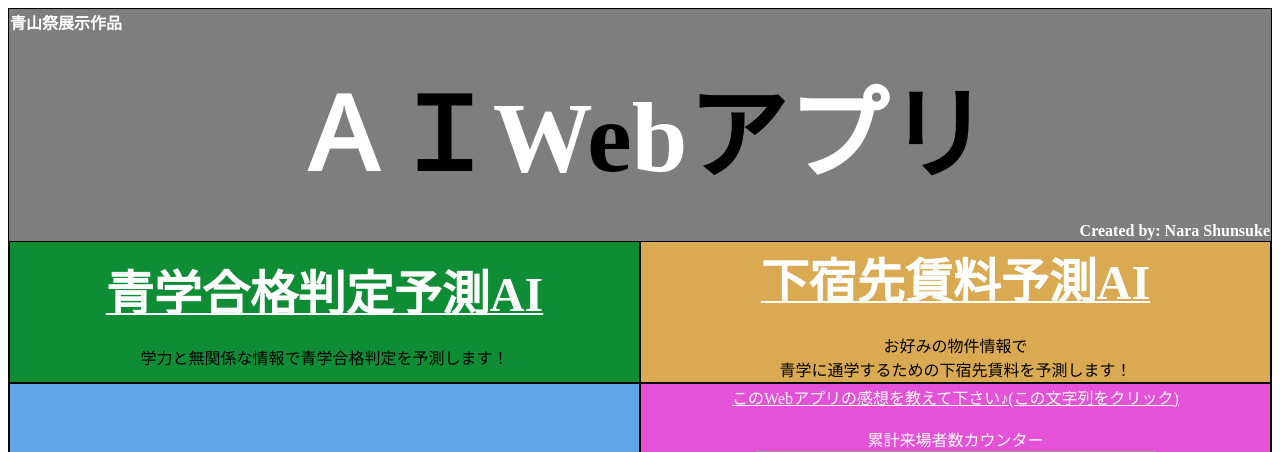
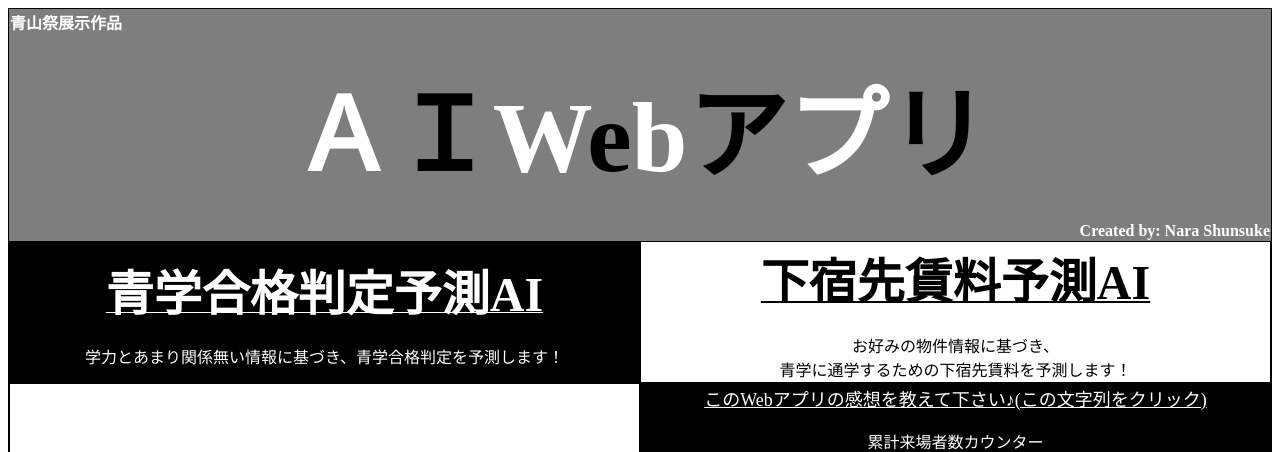
Before and after one commit to ARAN1218/Aoyamafes2021, a Django app: page / in a window 1280 px wide. Shown: the top 452 px of the page. Run offline with Django 3.2, Linux system fonts and the light colour scheme; parts of the project's set-up code (start-up, migrations or seed data) failed here and were passed over; grey boxes are pictures that could not be loaded.

Commit message:
cssの調整

```diff
--- a/mlapps/static/css/entrance_css.css
+++ b/mlapps/static/css/entrance_css.css
@@ -1,9 +1,17 @@
 h2 a {
+    color: #000000;
+    text-align: center;
+}
+h3 a {
     color: #ffffff;
+    text-align: center;
 }
 
-p {
-    color:rgb(0, 0, 0);
+.white {
+    color:#ffffff;
+}
+.black {
+    color:#000000;
 }
 
 .developer {
@@ -15,10 +23,6 @@ p {
 .title {
     text-align: left;
     color: #ffffff
-}
-
-.app {
-    text-align: center;
 }
 
 .title1 {
@@ -55,24 +59,20 @@ p {
 }
 
 .lu {
-    background-color: #0e8d34;
+    background-color: #000000;
     background-size: cover;
 }
 .ru {
-    background-color: #daaa53;
+    background-color: #ffffff;
     background-size: cover;
 }
 .ld {
-    background-color: #60a6e7;
+    background-color: #ffffff;
     background-size: cover;
 }
 .rd {
-    background-color: #e452d8;
+    background-color: #000000;
     background-size: cover;
-}
-
-.question {
-    color:rgb(255, 255, 255)
 }
 
 table,
--- a/mlapps/templates/mlapps/entrance.html
+++ b/mlapps/templates/mlapps/entrance.html
@@ -20,24 +20,24 @@
             <tbody>
                 <tr>
                     <td class="lu">
-                        <h2 class="app"><a href="score/"><font size="7">青学合格判定予測AI</font></a></h2>
-                        <p>学力と無関係な情報で青学合格判定を予測します！</p>
+                        <h3 class="app"><a href="score/"><font size="7">青学合格判定予測AI</font></a></h2>
+                        <p class="white">学力とあまり関係無い情報に基づき、青学合格判定を予測します！</p>
                     </td>
 
                     <td class="ru">
-                        <h2 class="app"><a href="rent/"><font size="7">下宿先賃料予測AI</font></a></h2>
-                        <p>お好みの物件情報で<br>青学に通学するための下宿先賃料を予測します！</p>
+                        <h2 class="black"><a href="rent/"><font size="7">下宿先賃料予測AI</font></a></h2>
+                        <p class="black">お好みの物件情報に基づき、<br>青学に通学するための下宿先賃料を予測します！</p>
                     </td>
                 </tr>
 
                 <tr>
                     <td class="ld">
                         <h2 class="app"><a href="travel/"><font size="7">卒業旅行費予測AI</font></a></h2>
-                        <p>旅行プランで卒業旅行の費用を予測します！</p>
+                        <p class="black">お好みの卒業旅行プランに基づき、卒業旅行の費用を予測します！</p>
                     </td>
 
                     <td class="rd">
-                        <a class="question" href='https://forms.gle/VFCdQeDEH2gAtPrd6'>このWebアプリの感想を教えて下さい♪(この文字列をクリック)</a>
+                        <a class="white" href='https://forms.gle/VFCdQeDEH2gAtPrd6'><font size="4">このWebアプリの感想を教えて下さい♪(この文字列をクリック)</font></a>
                         <br><br>
                         累計来場者数カウンター
                         <br>
```
